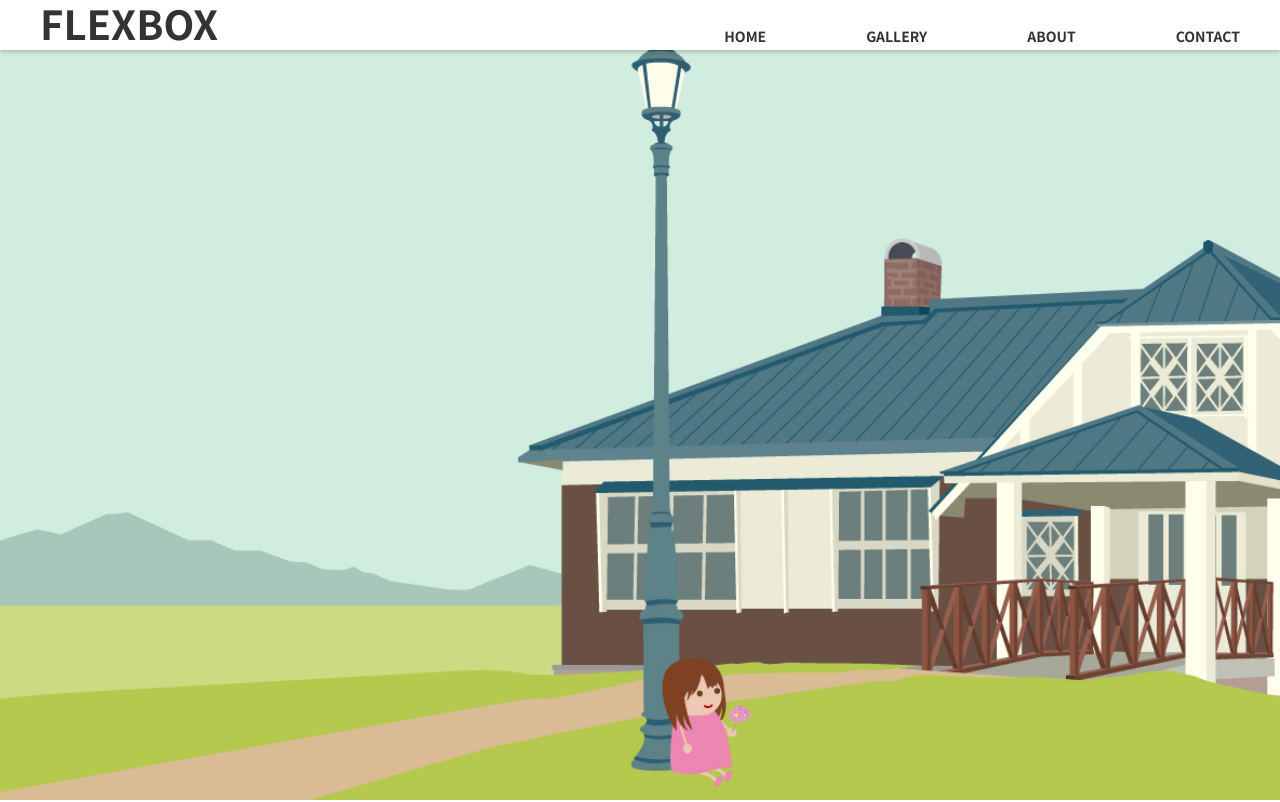
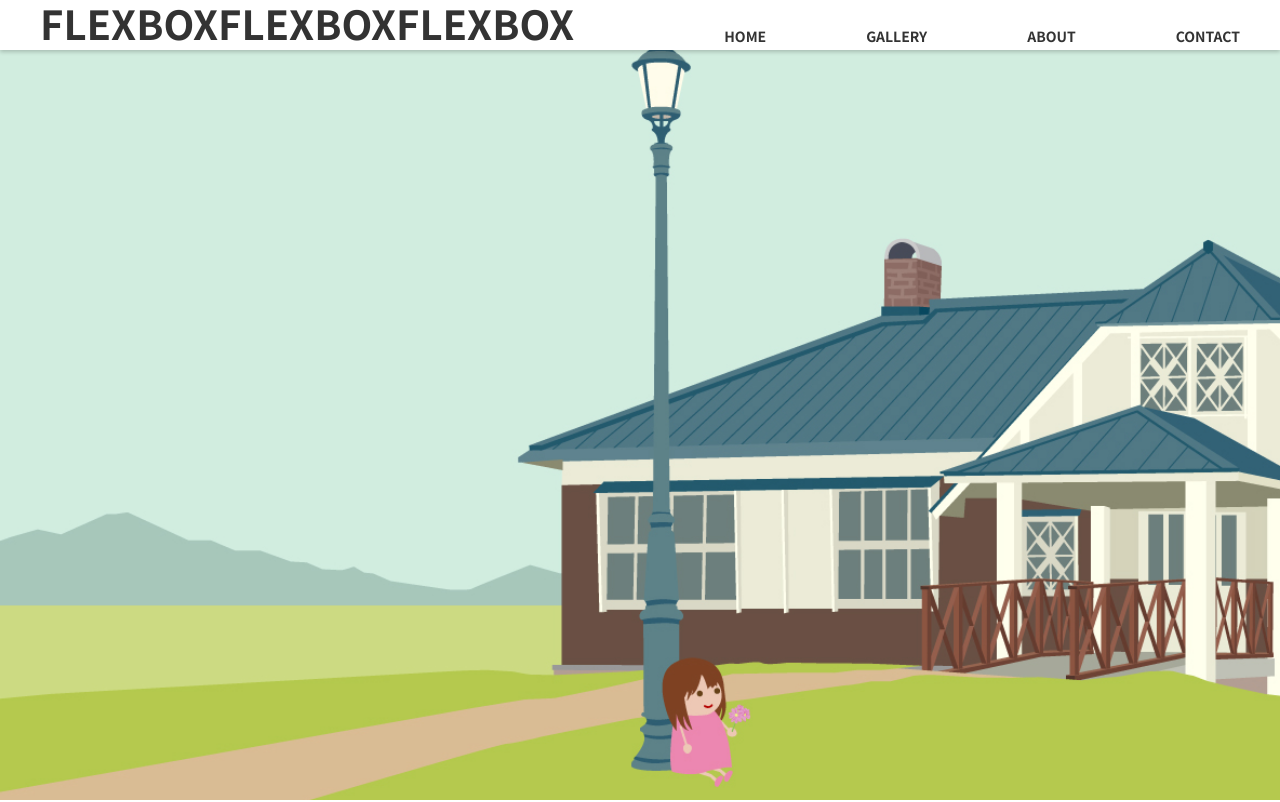
Before and after one commit to ovdesign/GitTest, a plain HTML site: page index.html in a window 1280 px wide. Shown: the top 802 px of the page. Drawn offline with Linux system fonts and the light colour scheme.

Commit message:
トリプル変更

```diff
--- a/index.html
+++ b/index.html
@@ -13,7 +13,7 @@
 
     <header class="header">
         <div class="header__body">
-            <h1><a href="index.html">FLEXBOX</a></h1>
+            <h1><a href="index.html">FLEXBOXFLEXBOXFLEXBOX</a></h1>
             <nav class="header__navigation">
                 <input type="checkbox" id="toggle-nav">
                 <label for="toggle-nav" class="toggle">
```
